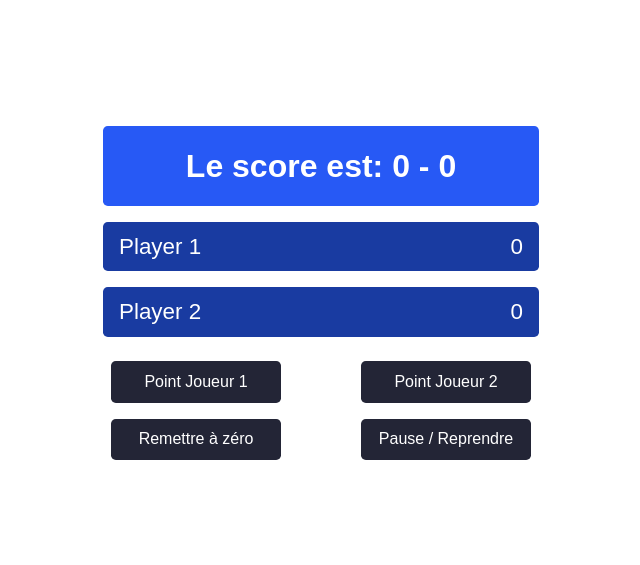
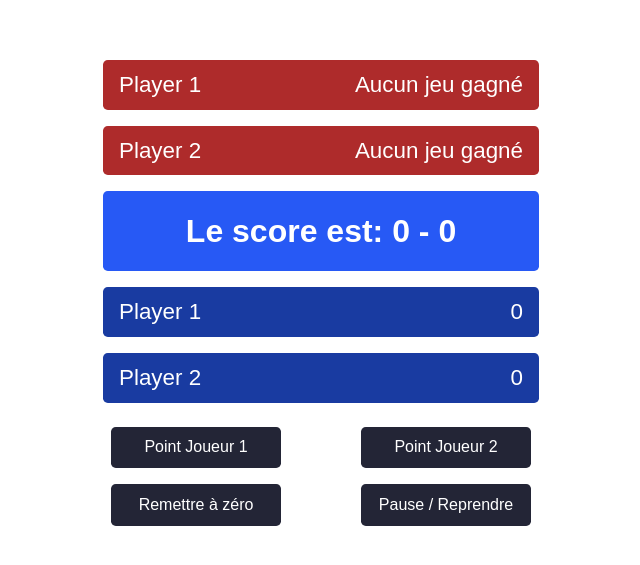
Before and after one commit to OpenClassrooms-Student-Center/7150626-Redux-Tennis-Score, a React (Create React App) app: page / in a window 1280 px wide. Shown: the part 103-668 px from the top of the page, without its empty margins (319-959 px from the left). Built offline with nearby package versions, Linux system fonts and the light colour scheme.

Commit message:
Add PlayerPoints

```diff
--- a/src/App.js
+++ b/src/App.js
@@ -3,10 +3,13 @@ import { Display } from "./Display";
 import { ResetButton } from "./ResetButton";
 import { PointScoredButton } from "./PointScoredButton";
 import { PlayerScore } from "./PlayerScore";
+import { PlayerPoints } from "./PlayerPoints";
 
 export default function App() {
   return (
     <div>
+      <PlayerPoints playerId="player1" playerName="Player 1" />
+      <PlayerPoints playerId="player2" playerName="Player 2" />
       <Display />
       <PlayerScore playerId="player1" playerName="Player 1" />
       <PlayerScore playerId="player2" playerName="Player 2" />
--- /dev/null
+++ b/src/PlayerPoints.js
@@ -0,0 +1,23 @@
+import { useSelector } from "react-redux";
+
+const selectPlayerPoints = (playerId) => {
+  return (state) =>
+    state.history.filter((item) => item.winner === playerId).length;
+};
+
+export function PlayerPoints({ playerId, playerName }) {
+  const playerPoints = useSelector(selectPlayerPoints(playerId));
+
+  return (
+    <div className="player-games">
+      <p>{playerName}</p>
+      <p>
+        {playerPoints === 0
+          ? "Aucun jeu gagné"
+          : playerPoints === 1
+          ? "1 jeu gagné"
+          : `${playerPoints} jeux gagnés`}
+      </p>
+    </div>
+  );
+}
```
